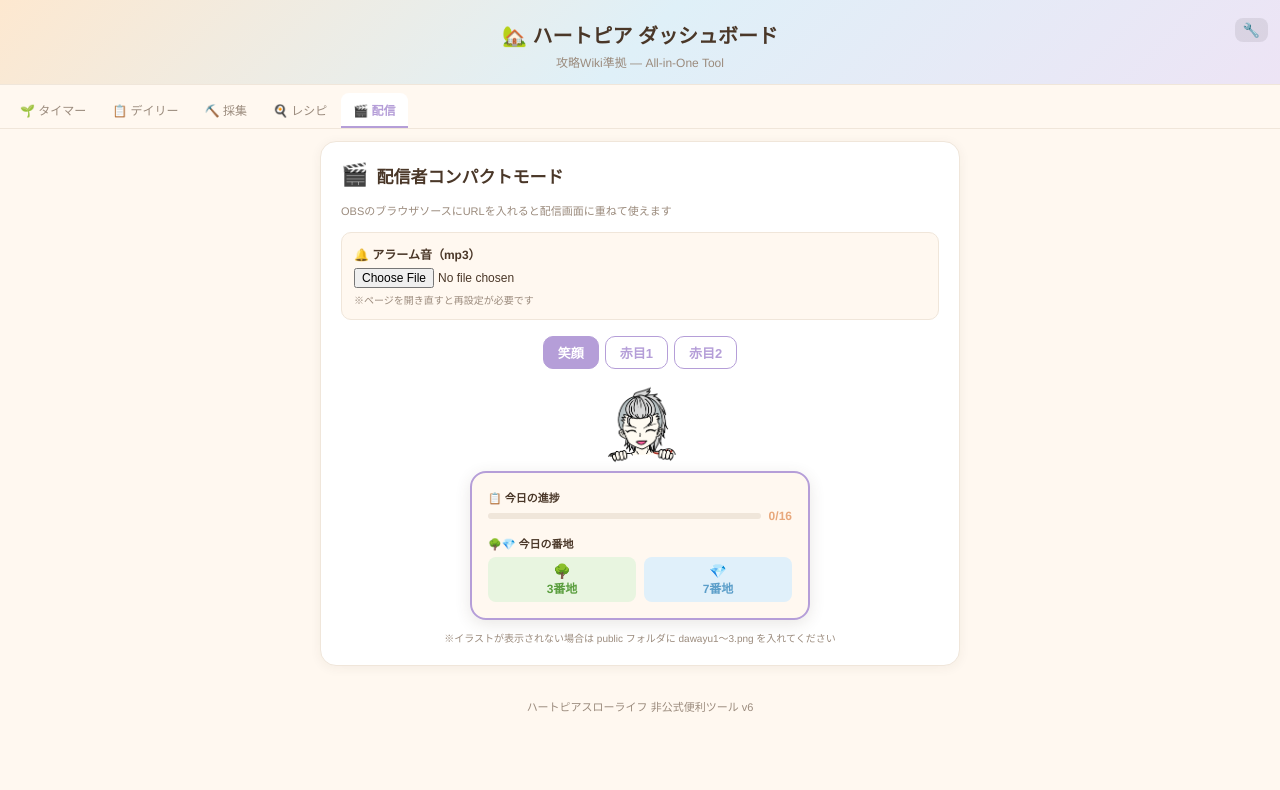
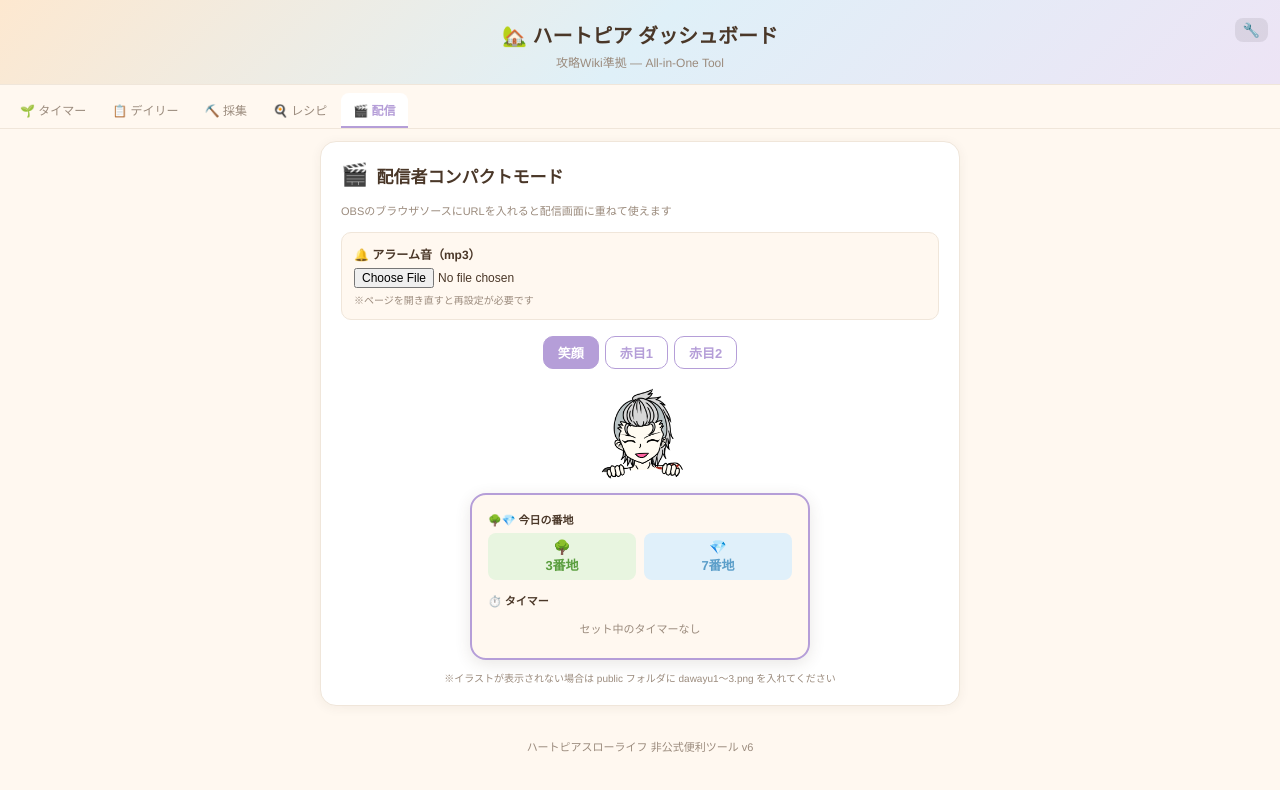
Before and after one commit to sera0716/-seranohatopia, a React (Create React App) app: page / in a window 1280 px wide. Both pictures are taken after a click on the button "🎬 配信". Shown: the top 790 px of the page. Built offline with nearby package versions, Linux system fonts and the light colour scheme.

Commit message:
v6 オーバーレイ調整とタイマー表示

```diff
--- a/src/App.js
+++ b/src/App.js
@@ -103,8 +103,7 @@ const CROPS = [
   { name: "巨木レア木材(再出現)", min: 120, lv: "-", tip: "2時間で復活。郊外の巨木", cat: "採集" },
   { name: "カスタム", min: 0, lv: "-", tip: "", cat: "その他" },
 ];
-function CropTimer({ alarmUrl }) {
-  const [timers, setTimers] = useState([]);
+function CropTimer({ alarmUrl, timers, setTimers }) {
   const [crop, setCrop] = useState(CROPS[0].name);
   const [customH, setCustomH] = useState(""); const [customName, setCustomName] = useState("");
   const [, setTick] = useState(0);
@@ -123,7 +122,7 @@ function CropTimer({ alarmUrl }) {
         if (remain <= 0 && !notifiedRef.current[kd]) { notifiedRef.current[kd] = true; playBeep(2, alarmRef.current); sendNotification("収穫OK!", t.name + " が収穫できます!"); }
       }); return prev; });
     }, 1000); return () => clearInterval(id);
-  }, []);
+  }, [setTimers]);
   const addTimer = () => {
     const c = CROPS.find(x => x.name === crop);
     const mins = crop === "カスタム" ? (parseFloat(customH) || 1) * 60 : c.min;
@@ -434,47 +433,61 @@ const DAWAYU_FACES = [
   { id: "dawayu2", label: "赤目1", file: "/dawayu2.png" },
   { id: "dawayu3", label: "赤目2", file: "/dawayu3.png" },
 ];
-function CompactOverlay() {
+function CompactOverlay({ timers }) {
   const [, setTick] = useState(0);
   const [face, setFace] = useState(() => loadJSON("hp_overlay_face", "dawayu1"));
   useEffect(() => { const id = setInterval(() => setTick(t => t + 1), 1000); return () => clearInterval(id); }, []);
   useEffect(() => { saveJSON("hp_overlay_face", face); }, [face]);
-  const tasks = loadJSON("hp_tasks", DEFAULT_TASKS.map(t => ({...t, done: false})));
-  const doneCount = tasks.filter(t => t.done).length;
-  const taskPct = tasks.length ? Math.round((doneCount / tasks.length) * 100) : 0;
   const gameDay = getGameDay();
   const idx = getTodayCycleIndex(gameDay);
   const faceFile = (DAWAYU_FACES.find(f => f.id === face) || DAWAYU_FACES[0]).file;
+  const fmtRemain = (ms) => { if (ms <= 0) return "完了!"; const h = Math.floor(ms / 3600000); const m = Math.floor((ms % 3600000) / 60000); const s = Math.floor((ms % 60000) / 1000); return h > 0 ? `${h}h${m}m` : `${m}m${s}s`; };
+  const sorted = [...(timers || [])].sort((a, b) => a.harvestAt - b.harvestAt);
   return (
     <div>
       <div style={{ display: "flex", gap: 6, marginBottom: 12, justifyContent: "center" }}>
         {DAWAYU_FACES.map(f => <IconBtn key={f.id} active={face === f.id} color={C.purple} onClick={() => setFace(f.id)}>{f.label}</IconBtn>)}
       </div>
       {/* オーバーレイ本体 */}
-      <div style={{ position: "relative", maxWidth: 340, margin: "0 auto", paddingTop: 90 }}>
-        {/* だわゆイラスト（手で掲げる構図） */}
-        <img src={faceFile} alt="だわゆ" style={{ position: "absolute", top: 0, left: "50%", transform: "translateX(-50%)", width: 200, zIndex: 2, pointerEvents: "none" }} onError={(e) => { e.target.style.display = "none"; }} />
-        {/* 情報フレーム（手の間に表示されるイメージ） */}
-        <div style={{ background: "rgba(255,248,240,0.95)", borderRadius: 16, padding: 16, border: `2px solid ${C.purple}`, boxShadow: "0 4px 16px rgba(74,55,40,.12)", position: "relative", zIndex: 1 }}>
+      <div style={{ position: "relative", maxWidth: 340, margin: "0 auto", paddingTop: 130 }}>
+        {/* だわゆイラスト（手がフレーム上端に乗る） */}
+        <img src={faceFile} alt="だわゆ" style={{ position: "absolute", top: 0, left: "50%", transform: "translateX(-50%)", width: 240, zIndex: 2, pointerEvents: "none" }} onError={(e) => { e.target.style.display = "none"; }} />
+        {/* 情報フレーム */}
+        <div style={{ background: "rgba(255,248,240,0.96)", borderRadius: 16, padding: 16, border: `2px solid ${C.purple}`, boxShadow: "0 4px 16px rgba(74,55,40,.12)", position: "relative", zIndex: 1, marginTop: -18 }}>
+          {/* 今日の番地 */}
           <div style={{ marginBottom: 12 }}>
-            <div style={{ fontSize: 11, fontWeight: 700, marginBottom: 4 }}>📋 今日の進捗</div>
-            <div style={{ display: "flex", alignItems: "center", gap: 8 }}>
-              <div style={{ flex: 1, height: 6, borderRadius: 3, background: C.border }}><div style={{ height: 6, borderRadius: 3, background: taskPct === 100 ? C.green : C.accent, width: `${taskPct}%` }} /></div>
-              <span style={{ fontSize: 12, fontWeight: 700, color: taskPct === 100 ? C.green : C.accent }}>{doneCount}/{tasks.length}</span>
-            </div>
-          </div>
-          <div>
             <div style={{ fontSize: 11, fontWeight: 700, marginBottom: 6 }}>🌳💎 今日の番地</div>
             <div style={{ display: "flex", gap: 8 }}>
               <div style={{ flex: 1, background: C.oakGreenSoft, borderRadius: 8, padding: "6px 4px", textAlign: "center" }}>
                 <div style={{ fontSize: 14 }}>🌳</div>
-                <div style={{ fontSize: 12, fontWeight: 800, color: C.oakGreen }}>{spotLabel(OAK_CYCLE[idx], true)}</div>
+                <div style={{ fontSize: 13, fontWeight: 800, color: C.oakGreen }}>{spotLabel(OAK_CYCLE[idx], true)}</div>
               </div>
               <div style={{ flex: 1, background: C.gemBlueSoft, borderRadius: 8, padding: "6px 4px", textAlign: "center" }}>
                 <div style={{ fontSize: 14 }}>💎</div>
-                <div style={{ fontSize: 12, fontWeight: 800, color: C.gemBlue }}>{spotLabel(FLU_CYCLE[idx], false)}</div>
+                <div style={{ fontSize: 13, fontWeight: 800, color: C.gemBlue }}>{spotLabel(FLU_CYCLE[idx], false)}</div>
               </div>
             </div>
+          </div>
+          {/* タイマー */}
+          <div>
+            <div style={{ fontSize: 11, fontWeight: 700, marginBottom: 6 }}>⏱️ タイマー</div>
+            {sorted.length === 0 ? (
+              <div style={{ fontSize: 11, color: C.textMuted, textAlign: "center", padding: "6px 0" }}>セット中のタイマーなし</div>
+            ) : (
+              <div style={{ display: "flex", flexDirection: "column", gap: 4 }}>
+                {sorted.map(t => {
+                  const remain = t.harvestAt - Date.now();
+                  const done = remain <= 0;
+                  return (
+                    <div key={t.id} style={{ display: "flex", alignItems: "center", gap: 6, fontSize: 12, padding: "4px 8px", borderRadius: 6, background: done ? C.greenSoft : "#fff", border: `1px solid ${done ? C.green : C.border}` }}>
+                      <span>{done ? "🌾" : "🌿"}</span>
+                      <span style={{ flex: 1, fontWeight: 600 }}>{t.name}</span>
+                      <span style={{ fontWeight: 700, color: done ? C.green : C.accent }}>{fmtRemain(remain)}</span>
+                    </div>
+                  );
+                })}
+              </div>
+            )}
           </div>
         </div>
       </div>
@@ -503,6 +516,7 @@ export default function App() {
   const [pwError, setPwError] = useState(false);
   const [alarmUrl, setAlarmUrl] = useState(null);
   const [alarmName, setAlarmName] = useState("");
+  const [timers, setTimers] = useState([]);
 
   const handlePwSubmit = () => {
     if (pwInput === ADMIN_PASSWORD) { setIsAdmin(true); setShowPwDialog(false); setPwInput(""); setPwError(false); }
@@ -544,7 +558,7 @@ export default function App() {
             {TABS.map(t => (<button key={t.key} onClick={() => setActiveTab(t.key)} style={{ flex: "none", padding: "8px 12px", fontSize: 12, fontWeight: activeTab === t.key ? 700 : 500, color: activeTab === t.key ? t.color : C.textMuted, background: activeTab === t.key ? C.card : "transparent", border: "none", borderBottom: activeTab === t.key ? "2.5px solid " + t.color : "2.5px solid transparent", cursor: "pointer", whiteSpace: "nowrap", borderRadius: "8px 8px 0 0" }}>{t.label}</button>))}
           </div>
           <div style={{ padding: 12, maxWidth: 640, margin: "0 auto" }}>
-            <div style={{ display: activeTab === "crop" ? "block" : "none" }}><CropTimer alarmUrl={alarmUrl} /></div>
+            <div style={{ display: activeTab === "crop" ? "block" : "none" }}><CropTimer alarmUrl={alarmUrl} timers={timers} setTimers={setTimers} /></div>
             <div style={{ display: activeTab === "daily" ? "block" : "none" }}><DailyTasks /></div>
             <div style={{ display: activeTab === "gather" ? "block" : "none" }}><DailyGathering /></div>
             <div style={{ display: activeTab === "recipe" ? "block" : "none" }}><RecipeCalc /></div>
@@ -558,7 +572,7 @@ export default function App() {
                   {alarmName && <div style={{ fontSize: 11, color: C.green, marginTop: 4 }}>設定中: {alarmName}</div>}
                   <div style={{ fontSize: 10, color: C.textMuted, marginTop: 4 }}>※ページを開き直すと再設定が必要です</div>
                 </div>
-                <CompactOverlay />
+                <CompactOverlay timers={timers} />
               </Card>
             </div>
           </div>
```
